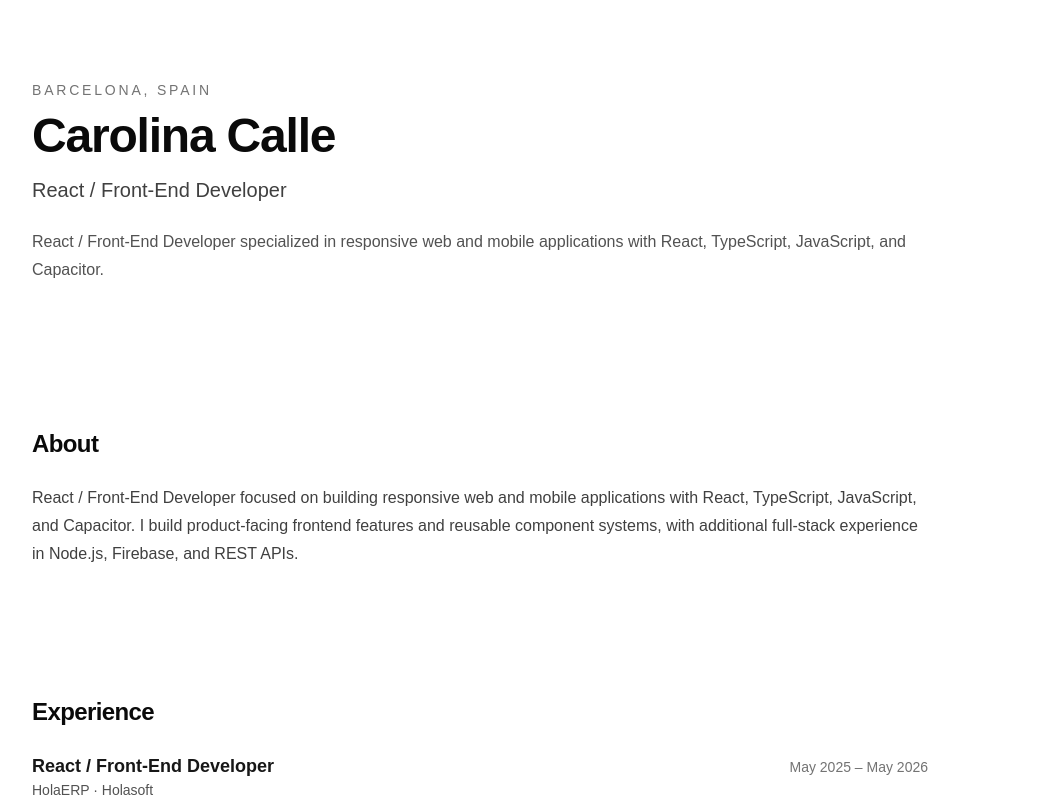
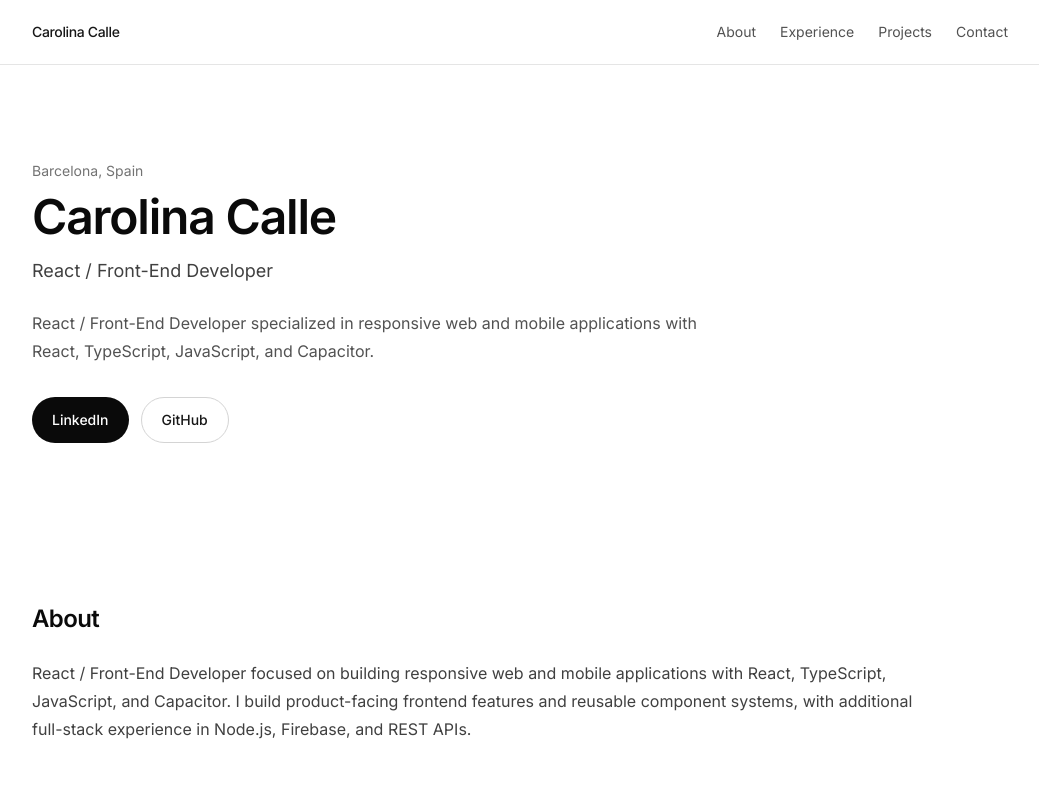
Before and after one commit to Lunarcito/lunarcitocode-portafolio, a Next.js app: page / in a window 1280 px wide. Shown: the top 800 px of the page, without its empty margins (120-1159 px from the left). Built offline with nearby package versions, Linux system fonts and the light colour scheme.

Commit message:
feat(ui): add header and refine hero

```diff
--- a/src/app/globals.css
+++ b/src/app/globals.css
@@ -1,16 +1,18 @@
 @import "tailwindcss";
-
-:root {
-  --background: #ffffff;
-  --foreground: #0a0a0a;
-}
 
 html {
   scroll-behavior: smooth;
 }
 
 body {
-  background: var(--background);
-  color: var(--foreground);
-  font-family: Arial, Helvetica, sans-serif;
+  font-family: var(--font-sans), Arial, Helvetica, sans-serif;
 }
+
+a {
+  text-decoration: none;
+}
+
+::selection {
+  background: #e5e5e5;
+  color: #111827;
+}
--- a/src/app/layout.tsx
+++ b/src/app/layout.tsx
@@ -1,10 +1,16 @@
 import type { Metadata } from "next";
+import { Inter } from "next/font/google";
 import "./globals.css";
 
+const inter = Inter({
+  subsets: ["latin"],
+  variable: "--font-sans",
+});
+
 export const metadata: Metadata = {
-  title: "Carolina Calle | Frontend Developer",
+  title: "Carolina Calle | React / Front-End Developer",
   description:
-    "Portfolio of Carolina Calle, frontend developer specialized in React, TypeScript, and web/mobile apps.",
+    "Portfolio of Carolina Calle, React / Front-End Developer focused on web and mobile applications.",
 };
 
 export default function RootLayout({
@@ -13,8 +19,8 @@
   children: React.ReactNode;
 }>) {
   return (
-    <html lang="en">
-      <body>{children}</body>
+    <html lang="en" className={inter.variable}>
+      <body className="bg-white text-neutral-950 antialiased">{children}</body>
     </html>
   );
 }
--- a/src/app/page.tsx
+++ b/src/app/page.tsx
@@ -1,11 +1,14 @@
 import { About } from "@/components/sections/About";
 import { Contact } from "@/components/sections/Contact";
 import { Experience } from "@/components/sections/Experience";
+import { Header } from "@/components/sections/Header";
 import { Hero } from "@/components/sections/Hero";
 import { Projects } from "@/components/sections/Projects";
 
 export default function Home() {
   return (
+    <>
+      <Header />
       <main className="min-h-screen bg-white text-neutral-950">
         <Hero />
         <About />
@@ -13,5 +16,6 @@
         <Projects />
         <Contact />
       </main>
+    </>
   );
 }
--- /dev/null
+++ b/src/components/sections/Header.tsx
@@ -0,0 +1,34 @@
+import { Container } from "../ui/Container";
+
+const navItems = [
+  { label: "About", href: "#about" },
+  { label: "Experience", href: "#experience" },
+  { label: "Projects", href: "#projects" },
+  { label: "Contact", href: "#contact" },
+];
+
+export function Header() {
+  return (
+    <header className="border-b border-neutral-200 bg-white">
+      <Container>
+        <div className="flex h-16 items-center justify-between">
+          <a href="#top" className="text-sm font-medium tracking-tight text-neutral-900">
+            Carolina Calle
+          </a>
+
+          <nav className="hidden md:flex items-center gap-6">
+            {navItems.map((item) => (
+              <a
+                key={item.href}
+                href={item.href}
+                className="text-sm text-neutral-600 transition-colors hover:text-neutral-950"
+              >
+                {item.label}
+              </a>
+            ))}
+          </nav>
+        </div>
+      </Container>
+    </header>
+  );
+}
--- a/src/components/sections/Hero.tsx
+++ b/src/components/sections/Hero.tsx
@@ -4,17 +4,40 @@
 
 export function Hero() {
   return (
-    <section className="py-20">
+    <section id="top" className="py-20 md:py-24">
       <Container>
         <ContentWidth>
-          <p className="mb-3 text-sm uppercase tracking-[0.2em] text-neutral-500">
-            {siteConfig.location}
-          </p>
-          <h1 className="text-5xl font-semibold tracking-tight text-neutral-950">
+          <p className="mb-3 text-sm text-neutral-500">{siteConfig.location}</p>
+
+          <h1 className="text-4xl font-semibold tracking-tight text-neutral-950 md:text-5xl">
             {siteConfig.name}
           </h1>
-          <p className="mt-4 text-xl text-neutral-700">{siteConfig.role}</p>
-          <p className="mt-6 text-base leading-7 text-neutral-600">{siteConfig.intro}</p>
+
+          <p className="mt-4 text-lg text-neutral-700">{siteConfig.role}</p>
+
+          <p className="mt-6 max-w-2xl text-base leading-7 text-neutral-600">
+            {siteConfig.intro}
+          </p>
+
+          <div className="mt-8 flex flex-wrap gap-3">
+            <a
+              href={siteConfig.linkedin}
+              target="_blank"
+              rel="noreferrer"
+              className="inline-flex items-center rounded-full bg-neutral-950 px-5 py-3 text-sm font-medium text-white transition-colors hover:bg-neutral-800"
+            >
+              LinkedIn
+            </a>
+
+            <a
+              href={siteConfig.github}
+              target="_blank"
+              rel="noreferrer"
+              className="inline-flex items-center rounded-full border border-neutral-300 px-5 py-3 text-sm font-medium text-neutral-900 transition-colors hover:bg-neutral-50"
+            >
+              GitHub
+            </a>
+          </div>
         </ContentWidth>
       </Container>
     </section>
```
Lines whose indentation alone changed are shown as unchanged.
